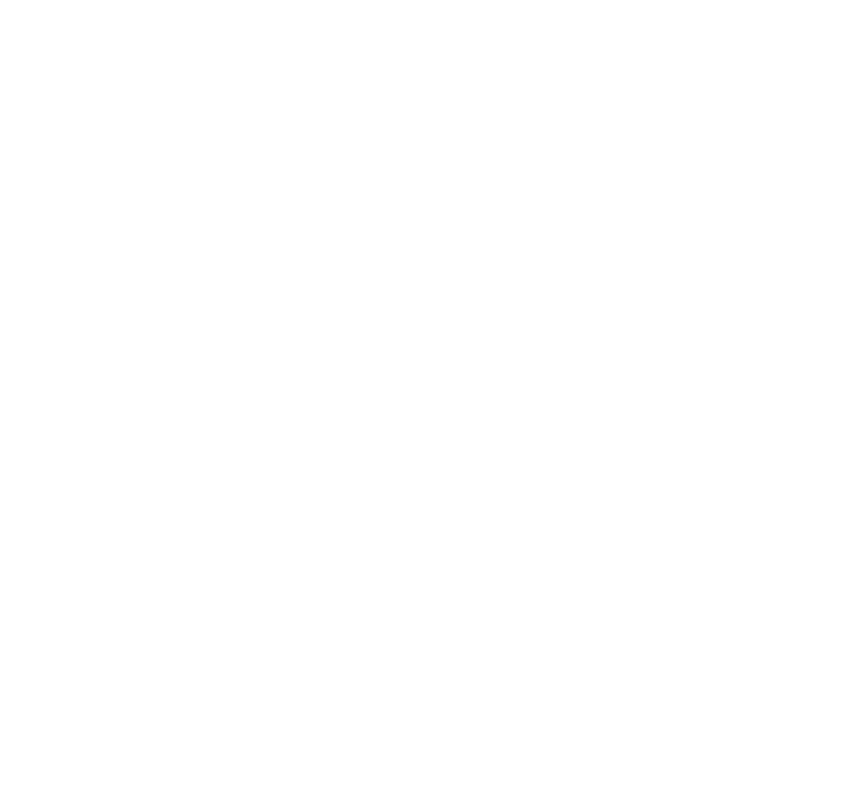
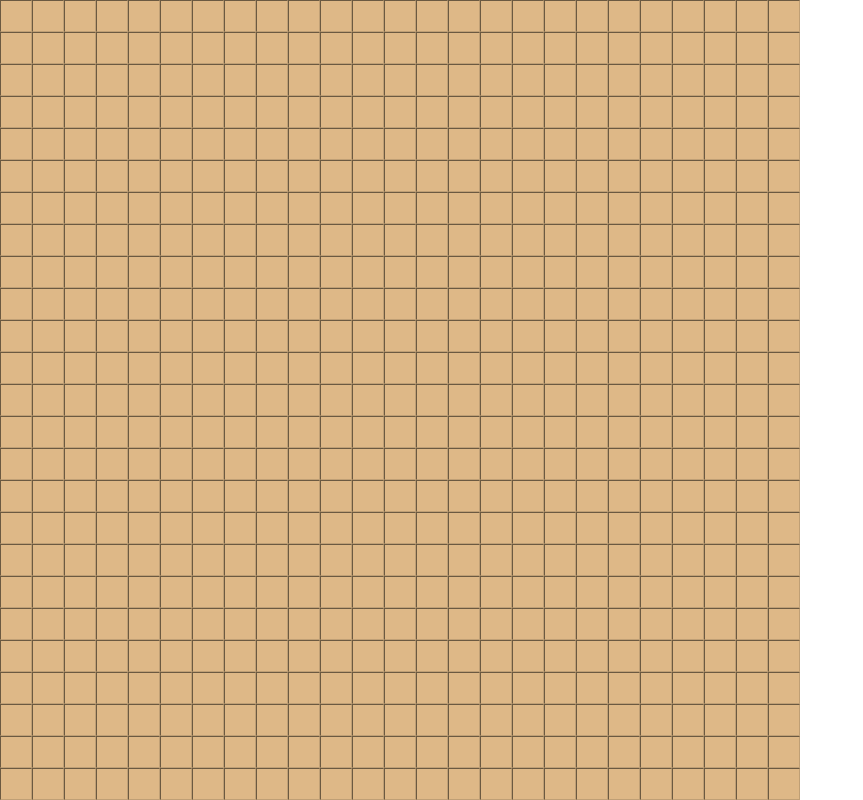
Before and after one commit to Zakhya/Time-Tiller-Vanilla, a website: page index.html in a window 1280 px wide. Shown: the whole page, without its empty margins (0-863 px from the left). Drawn offline with Linux system fonts and the light colour scheme.

Commit message:
very basic grid setup

```diff
--- a/index.html
+++ b/index.html
@@ -3,9 +3,11 @@
 <head>
     <meta charset="UTF-8">
     <meta name="viewport" content="width=device-width, initial-scale=1.0">
+    <link rel="stylesheet" href="style.css">
+    <script type="module" src="index.js"></script>
     <title>Document</title>
 </head>
 <body>
-
+    <div id="gridContainer"></div>
 </body>
 </html>
--- /dev/null
+++ b/index.js
@@ -0,0 +1,46 @@
+const gridContainer = document.querySelector('#gridContainer');
+const rows = 25;
+const cols = 25;
+let grid = {};
+
+const printGrid = () => {
+    console.log('print');
+
+    // Clear the previous grid
+    gridContainer.innerHTML = '';
+
+    for (let i = 0; i < rows; i++) {
+        let rowDiv = document.createElement('div');
+        rowDiv.classList.add('rowDiv');
+
+        for (let j = 0; j < cols; j++) {
+            let cellEl = document.createElement('p');
+            cellEl.classList.add('gridCell');
+
+            let cellName = 'cell' + i + '-' + j;
+
+            if (!grid[cellName]) {
+                grid[cellName] = {
+                    enabled: false,
+                    paused: false,
+                    timerValue: 0
+                };
+            }
+
+            // Check if the cell is enabled
+            if (grid[cellName].enabled) {
+                cellEl.classList.add('cellEnabled');
+            }
+
+            cellEl.addEventListener('click', e => {
+                grid[cellName].enabled = !grid[cellName].enabled;  // Toggle enabled status
+                printGrid();
+            });
+
+            rowDiv.appendChild(cellEl);
+        }
+
+        gridContainer.appendChild(rowDiv);
+    }
+}
+printGrid()
--- /dev/null
+++ b/style.css
@@ -0,0 +1,23 @@
+*{
+    margin: 0;
+    padding: 0;
+}
+
+.rowDiv{
+    display: flex;
+}
+.gridCell{
+    display: flex;
+    justify-content: center;
+    align-items: center;
+    width: 30px;
+    height: 30px;
+    background-color: burlywood;
+    border: inset 1px #bf9f75;
+}
+/* .gridCell:hover{
+    background-color: tan;
+} */
+.cellEnabled{
+    background-color: brown;
+}
```
Also changed, not shown: package.json (added, +14 -0 lines), 2 other files.
